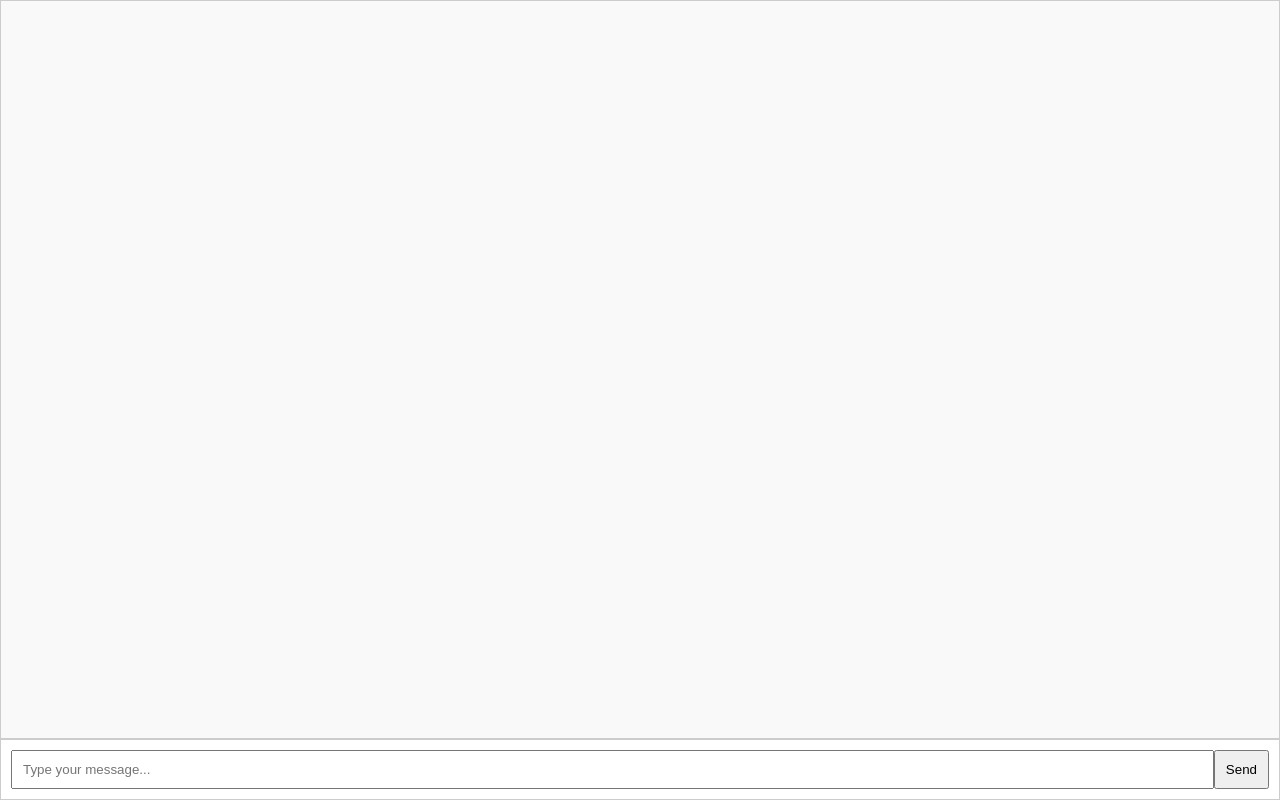
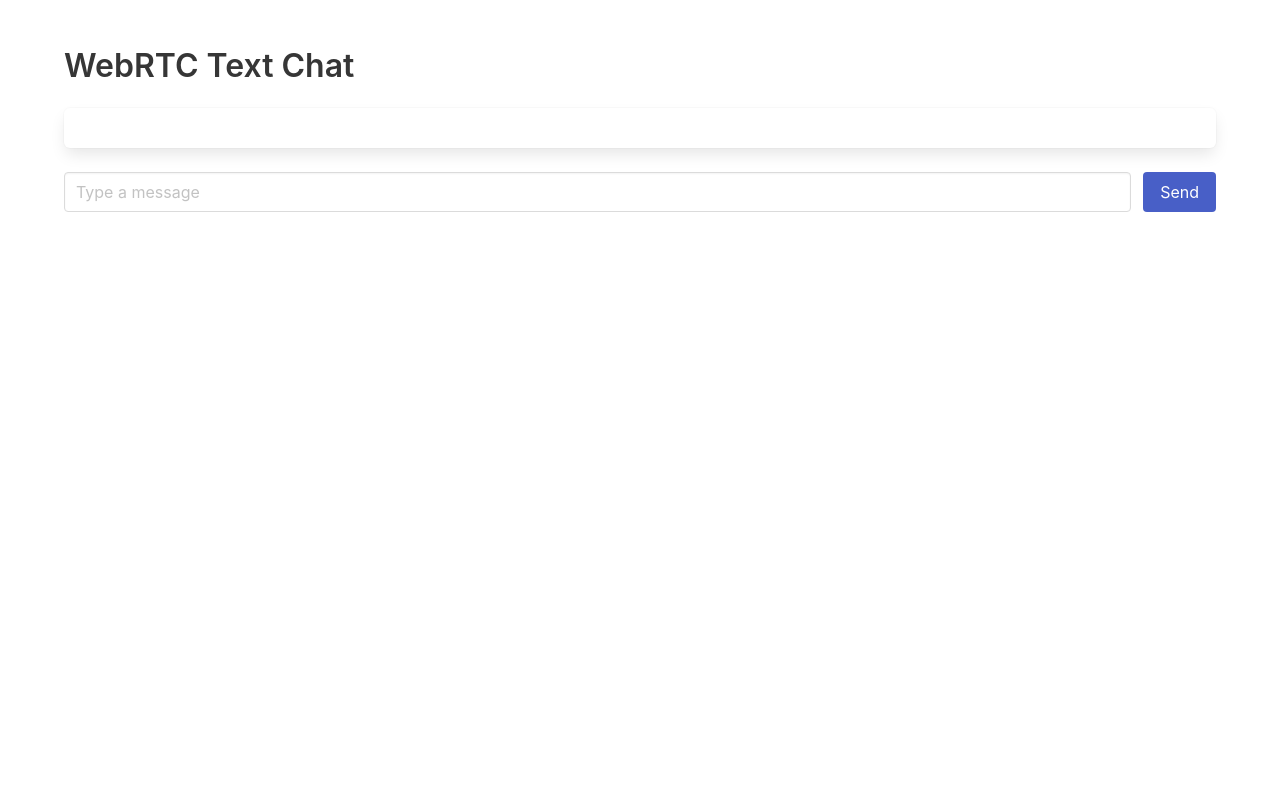
Before and after one commit to ns5chu-cpc/chat, a plain HTML site: page index.html in a window 1280 px wide. Drawn offline with nearby package versions, Linux system fonts and the light colour scheme.

Commit message:
Update index.html

```diff
--- a/index.html
+++ b/index.html
@@ -3,45 +3,33 @@
 <head>
     <meta charset="UTF-8">
     <meta name="viewport" content="width=device-width, initial-scale=1.0">
-    <title>Chat App</title>
-    <style>
-        body {
-            font-family: Arial, sans-serif;
-            display: flex;
-            flex-direction: column;
-            height: 100vh;
-            margin: 0;
-        }
-        #chat {
-            flex: 1;
-            display: flex;
-            flex-direction: column;
-            padding: 10px;
-            border: 1px solid #ccc;
-            overflow-y: auto;
-            background-color: #f9f9f9;
-        }
-        #messageInput {
-            border: 1px solid #ccc;
-            padding: 10px;
-            margin-top: auto;
-            display: flex;
-        }
-        #input {
-            flex: 1;
-            padding: 10px;
-        }
-        #sendButton {
-            padding: 10px;
-        }
-    </style>
+    <title>WebRTC Text Chat</title>
+    <link href="https://cdn.jsdelivr.net/npm/bulma@0.9.4/css/bulma.min.css" rel="stylesheet">
+    <link rel="stylesheet" href="styles.css">
 </head>
 <body>
-    <div id="chat"></div>
-    <div id="messageInput">
-        <input type="text" id="input" placeholder="Type your message...">
-        <button id="sendButton">Send</button>
-    </div>
+
+    <section class="section">
+        <div class="container">
+            <h1 class="title">WebRTC Text Chat</h1>
+
+            <div id="chat-container">
+                <div class="box" id="messages-container">
+                    <!-- Messages will appear here -->
+                </div>
+
+                <div class="field is-grouped">
+                    <div class="control is-expanded">
+                        <input class="input" type="text" id="message-input" placeholder="Type a message">
+                    </div>
+                    <div class="control">
+                        <button class="button is-link" id="send-button">Send</button>
+                    </div>
+                </div>
+            </div>
+        </div>
+    </section>
+
     <script src="app.js"></script>
 </body>
 </html>
```
